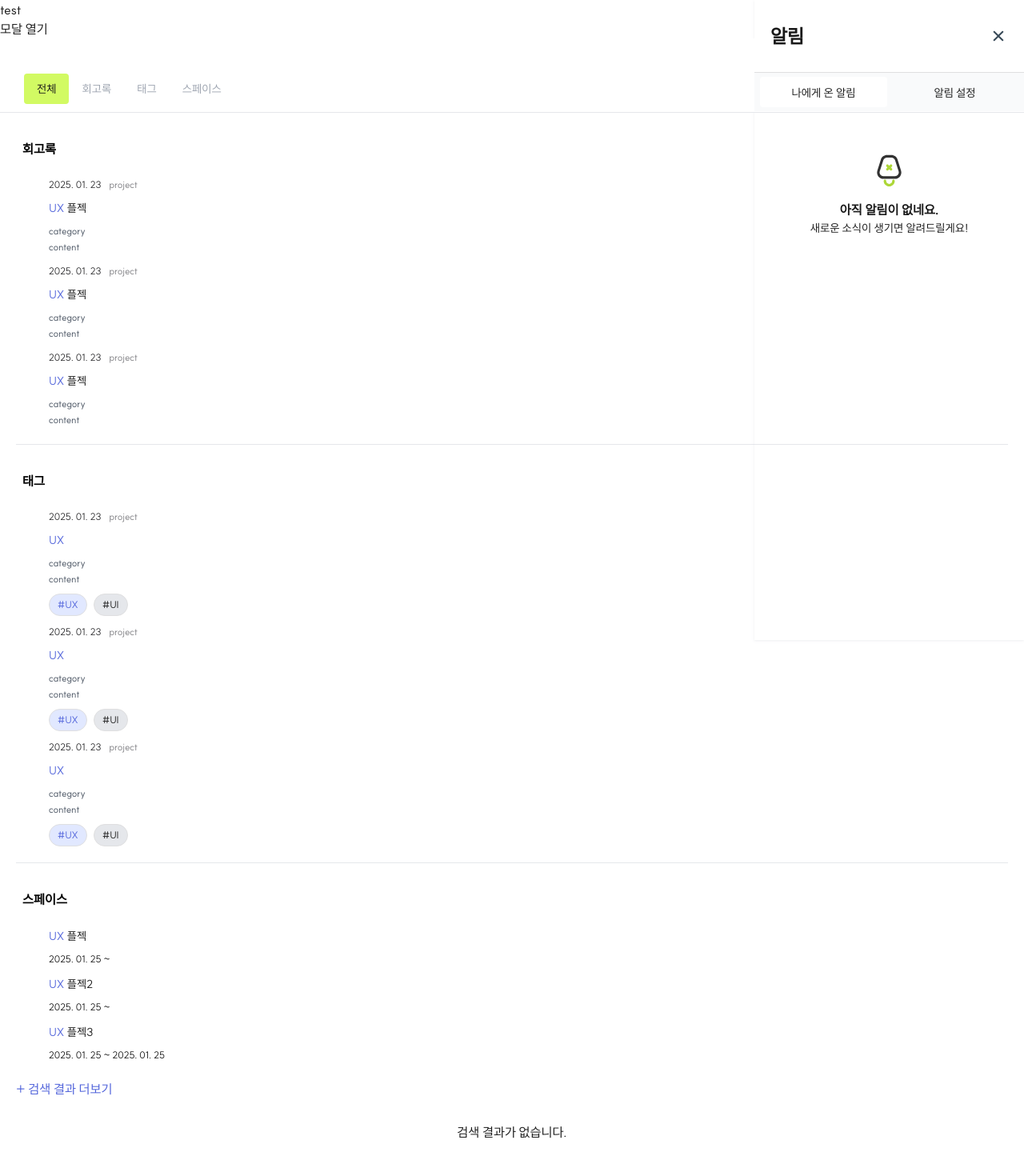
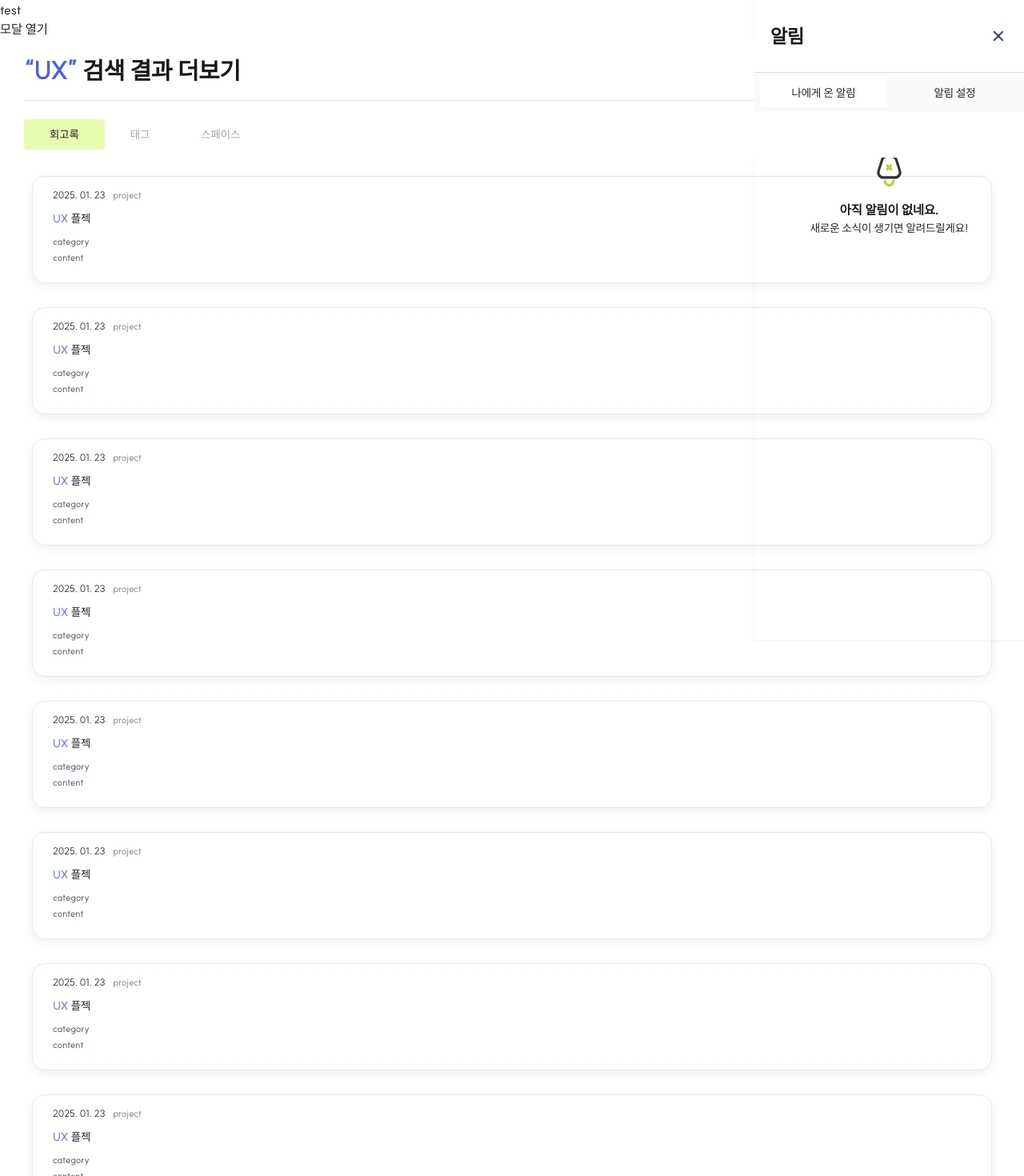
Before and after one commit to muzi55/didit, a Next.js app: page / in a window 1280 px wide. Shown: the top 1470 px of the page at 80% size. Built offline with nearby package versions, Linux system fonts and the light colour scheme.

Commit message:
component: SearchTabs에 type 속성 추가 및 SearchCard, SearchWord 컴포넌트 추가, 색상 변수 업데이트

```diff
--- a/config/color.ts
+++ b/config/color.ts
@@ -2,6 +2,7 @@ const colors = {
 	primary: {
 		DEFAULT: "var(--primary)",
 		dark: "var(--primary-dark)",
+		"50": "var(--primary-50)",
 	},
 	secondary: {
 		DEFAULT: "var(--secondary)",
--- a/src/app/_components/search/SearchTabs.tsx
+++ b/src/app/_components/search/SearchTabs.tsx
@@ -10,6 +10,7 @@ interface ITabProps {
 	activeIndex: number;
 	setActiveIndex: React.Dispatch<React.SetStateAction<number>>;
 	searchHeader?: React.ReactNode;
+	type?: "default" | "result";
 }
 
 export const SearchTabs = ({
@@ -17,18 +18,29 @@ export const SearchTabs = ({
 	activeIndex,
 	setActiveIndex,
 	searchHeader,
+	type = "default",
 }: ITabProps) => {
+	const activeButtonBgClasses = {
+		default: "bg-primary",
+		result: "bg-primary-50",
+	};
+	const buttonPadding = type === "default" ? "px-[16px]" : "px-[32px]";
+	const borderStyle = type === "default" ? "border-b" : "";
 	return (
 		<div className="">
-			<div className="sticky pt-[21px] top-0 flex flex-col gap-[5px] px-[30px] border-b pb-[10px] bg-white">
+			<div
+				className={`sticky pt-[21px] top-0 flex flex-col gap-[5px] px-[30px] ${borderStyle} pb-[10px] bg-white`}
+			>
 				<div className="mb-[18px]">{searchHeader}</div>
 				<div>
 					{React.Children.map(children, (child, index) => {
 						const activeItemStyle =
-							activeIndex === index ? "bg-primary" : "text-dark-6";
+							activeIndex === index
+								? activeButtonBgClasses[type]
+								: "text-dark-6";
 						return (
 							<button
-								className={`${activeItemStyle} rounded-[4px] px-[16px] py-[8px] text-bodySmall500`}
+								className={`${activeItemStyle} rounded-[4px] ${buttonPadding} py-[8px] text-bodySmall500`}
 								onClick={() => setActiveIndex(index)}
 							>
 								{child.props.title}
--- /dev/null
+++ b/src/app/_components/search/result/SearchCard.tsx
@@ -0,0 +1,13 @@
+import React from "react";
+
+export default function SearchCard({
+	children,
+}: {
+	children: React.ReactNode;
+}) {
+	return (
+		<div className="border px-[25px] pt-[13px] pb-[21px] shadow-shadow3 rounded-[16px]">
+			{children}
+		</div>
+	);
+}
--- a/src/app/_components/search/result/SearchResult.tsx
+++ b/src/app/_components/search/result/SearchResult.tsx
@@ -1,15 +1,15 @@
 "use client";
 
-import Link from "next/link";
 import React, { useState } from "react";
 
 import Tag from "../../common/tag/Tag";
 import SearchEmpty from "../SearchEmpty";
 import SearchItem from "../searchitem/SearchItem";
 import SearchSpaceItem from "../searchitem/SearchSpaceItem";
-import SearchSection from "../SearchSection";
 import { SearchTabs } from "../SearchTabs";
 import TagSearch from "../TagSearch";
+import SearchCard from "./SearchCard";
+import SearchWord from "./SearchWord";
 
 export default function SearchResult() {
 	const [activeIndex, setActiveIndex] = useState<number>(0);
@@ -17,12 +17,20 @@ export default function SearchResult() {
 	const 시간변수 = "Thu Jan 25 2025 19:44:57 GMT+0900 (한국 표준시)";
 	return (
 		<div>
-			<SearchTabs activeIndex={activeIndex} setActiveIndex={setActiveIndex}>
-				<SearchTabs.Tab title="전체">
-					<SearchSection title="회고록">
-						{[1, 2, 3].map(el => (
+			<SearchTabs
+				activeIndex={activeIndex}
+				setActiveIndex={setActiveIndex}
+				searchHeader={<SearchWord word={"UX"} />}
+				type="result"
+			>
+				<SearchTabs.Tab title="회고록">
+					<div className="flex flex-col px-[20px] gap-[30px] mt-[23px]">
+						{[
+							1, 2, 3, 4, 5, 6, 7, 8, 10, 12, 123, 1412, 123123, 1231123, 13123,
+							1231,
+						].map(el => (
+							<SearchCard key={el}>
 								<SearchItem
-								key={el}
 									dateTime={시간변수}
 									project="project"
 									search="UX 플젝"
@@ -30,13 +38,18 @@ export default function SearchResult() {
 									category="category"
 									content="content"
 								/>
+							</SearchCard>
 						))}
-					</SearchSection>
-					<hr />
-					<SearchSection title="태그">
-						{[1, 2, 3].map(el => (
+					</div>
+				</SearchTabs.Tab>
+				<SearchTabs.Tab title="태그">
+					<div className="flex flex-col px-[20px] gap-[30px] mt-[23px]">
+						{[
+							1, 2, 3, 4, 5, 6, 7, 8, 10, 12, 123, 1412, 123123, 1231123, 13123,
+							1231,
+						].map(el => (
+							<SearchCard key={el}>
 								<TagSearch
-								key={el}
 									search="UX"
 									hightLight="UX"
 									dateTime={시간변수}
@@ -54,37 +67,28 @@ export default function SearchResult() {
 										</div>
 									}
 								/>
+							</SearchCard>
 						))}
-					</SearchSection>
-					<hr />
-					<SearchSection title="스페이스">
+					</div>
+				</SearchTabs.Tab>
+				<SearchTabs.Tab title="스페이스">
+					<div className="flex flex-col px-[20px] gap-[30px] mt-[23px]">
+						{[
+							1, 2, 3, 4, 5, 6, 7, 8, 10, 12, 123, 1412, 123123, 1231123, 13123,
+							1231,
+						].map(el => (
+							<SearchCard key={el}>
 								<SearchSpaceItem
 									search="UX 플젝"
 									hightLight="UX"
 									projectDate={{ startDate: 시간변수 }}
 								/>
-						<SearchSpaceItem
-							search="UX 플젝2"
-							hightLight="UX"
-							projectDate={{ startDate: 시간변수 }}
-						/>
-						<SearchSpaceItem
-							search="UX 플젝3"
-							hightLight="UX"
-							projectDate={{ startDate: 시간변수, endDate: 시간변수 }}
-						/>
-					</SearchSection>
+							</SearchCard>
+						))}
+					</div>
+				</SearchTabs.Tab>
 
-					<Link href="/#" className="py-[8px] text-tertiary">
-						+ 검색 결과 더보기
-					</Link>
 				<SearchEmpty />
-				</SearchTabs.Tab>
-				<SearchTabs.Tab title="회고록">
-					<SearchSection title="스페이스">asd</SearchSection>
-				</SearchTabs.Tab>
-				<SearchTabs.Tab title="태그">태그</SearchTabs.Tab>
-				<SearchTabs.Tab title="스페이스">스페이스</SearchTabs.Tab>
 			</SearchTabs>
 		</div>
 	);
--- /dev/null
+++ b/src/app/_components/search/result/SearchWord.tsx
@@ -0,0 +1,11 @@
+import React from "react";
+
+export default function SearchWord({ word }: { word: string }) {
+	return (
+		<div className="border-b pb-[18px]">
+			<p className="text-H4">
+				<span className="text-tertiary">“{word}”</span> 검색 결과 더보기
+			</p>
+		</div>
+	);
+}
--- a/src/app/globals.css
+++ b/src/app/globals.css
@@ -7,6 +7,7 @@
 
   --primary: #D2FA63;
   --primary-dark: #ADD738;
+  --primary-50:#D2FA6380;
   --secondary: #323232;
   --secondary-dark: #212122;
   --tertiary:  #4E61DA;
```
Lines whose indentation alone changed are shown as unchanged.
